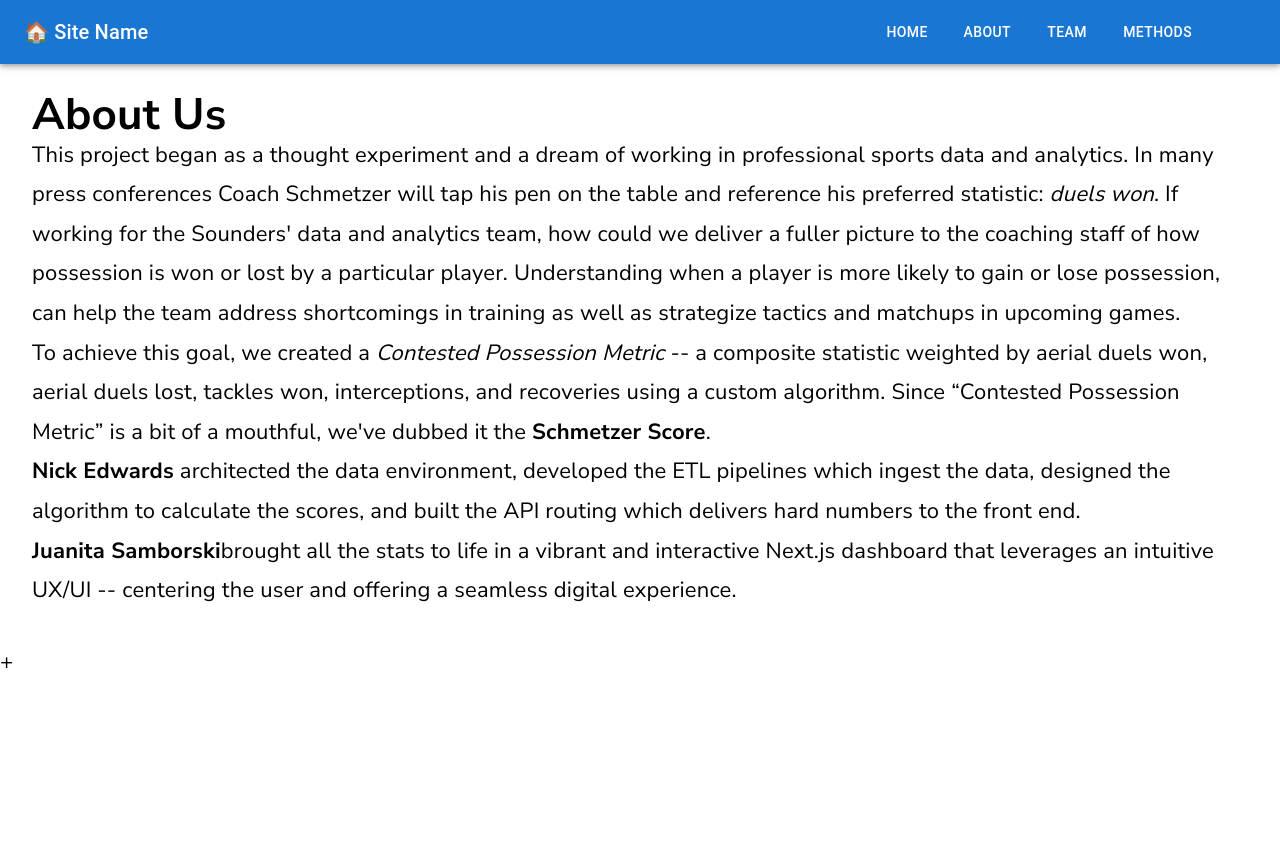
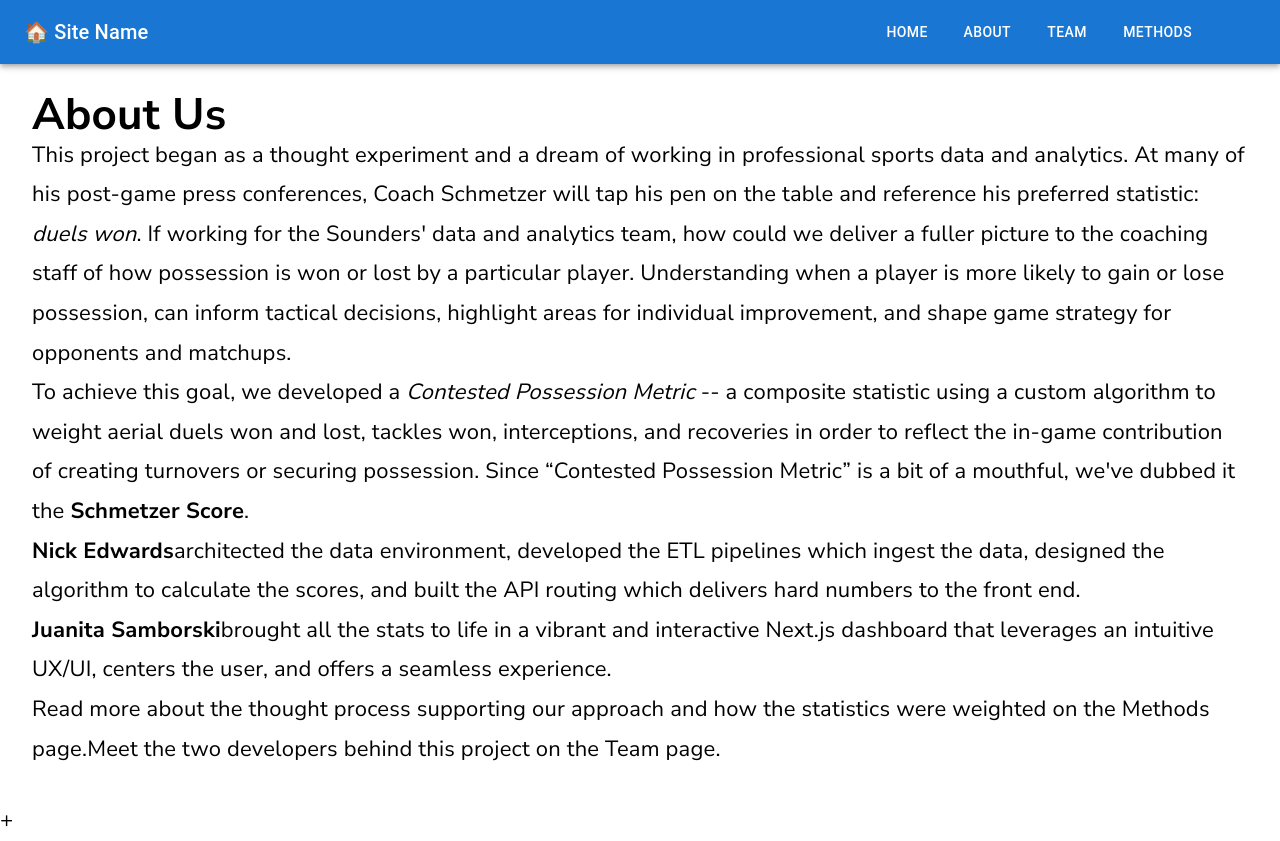
Before and after one commit to thenickedwards/duels_mapping, a Next.js app in the folder app-duels-mapping/: page /about in a window 1280 px wide. Before the commit the page ends 800 px from the top, so only its background shows below. Built offline with nearby package versions, Linux system fonts and the light colour scheme; some icons are missing; what @mui/material-nextjs would draw is missing.

Commit message:
Adding Methods text

```diff
--- a/app-duels-mapping/app/about/page.js
+++ b/app-duels-mapping/app/about/page.js
@@ -6,28 +6,30 @@ export default function AboutPage() {
       <h1>About Us</h1>
       <p>
         This project began as a thought experiment and a dream of working in
-        professional sports data and analytics. In many press conferences Coach
-        Schmetzer will tap his pen on the table and reference his preferred
-        statistic: <span style={{ fontStyle: "italic" }}>duels won</span>. If
-        working for the Sounders&apos; data and analytics team, how could we
-        deliver a fuller picture to the coaching staff of how possession is won
-        or lost by a particular player. Understanding when a player is more
-        likely to gain or lose possession, can help the team address
-        shortcomings in training as well as strategize tactics and matchups in
-        upcoming games.
+        professional sports data and analytics. At many of his post-game press
+        conferences, Coach Schmetzer will tap his pen on the table and reference
+        his preferred statistic:{" "}
+        <span style={{ fontStyle: "italic" }}>duels won</span>. If working for
+        the Sounders&apos; data and analytics team, how could we deliver a
+        fuller picture to the coaching staff of how possession is won or lost by
+        a particular player. Understanding when a player is more likely to gain
+        or lose possession, can inform tactical decisions, highlight areas for
+        individual improvement, and shape game strategy for opponents and
+        matchups.
       </p>
       <p>
-        To achieve this goal, we created a{" "}
+        To achieve this goal, we developed a{" "}
         <span style={{ fontStyle: "italic" }}>Contested Possession Metric</span>{" "}
-        -- a composite statistic weighted by aerial duels won, aerial duels
-        lost, tackles won, interceptions, and recoveries using a custom
-        algorithm. Since “Contested Possession Metric” is a bit of a mouthful,
+        -- a composite statistic using a custom algorithm to weight aerial duels
+        won and lost, tackles won, interceptions, and recoveries in order to
+        reflect the in-game contribution of creating turnovers or securing
+        possession. Since “Contested Possession Metric” is a bit of a mouthful,
         we&apos;ve dubbed it the <strong>Schmetzer Score</strong>.
       </p>
       <p>
         <Link href="https://thenickedwards.github.io/portfolio/">
           <strong>Nick Edwards</strong>
-        </Link>{" "}
+        </Link>
         architected the data environment, developed the ETL pipelines which
         ingest the data, designed the algorithm to calculate the scores, and
         built the API routing which delivers hard numbers to the front end.
@@ -37,9 +39,16 @@ export default function AboutPage() {
           <strong>Juanita Samborski</strong>
         </Link>
         brought all the stats to life in a vibrant and interactive Next.js
-        dashboard that leverages an intuitive UX/UI -- centering the user and
-        offering a seamless digital experience.
+        dashboard that leverages an intuitive UX/UI, centers the user, and
+        offers a seamless experience.
       </p>
+      <Link href="./methods">
+        Read more about the thought process supporting our approach and how the
+        statistics were weighted on the Methods page.
+      </Link>
+      <Link href="./team">
+        Meet the two developers behind this project on the Team page.
+      </Link>
     </main>
   );
 }
```
Also changed, not shown: app-duels-mapping/app/methods/page.js (+93 -7 lines).
